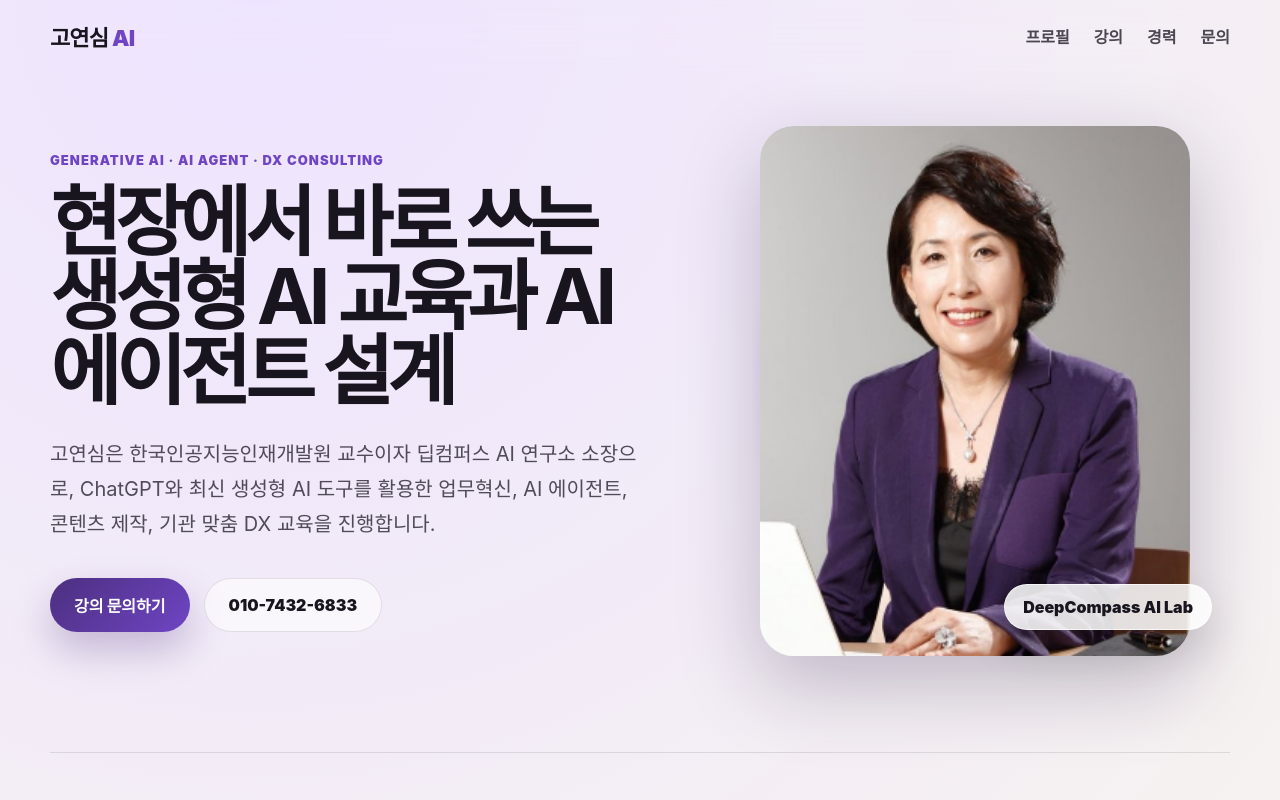
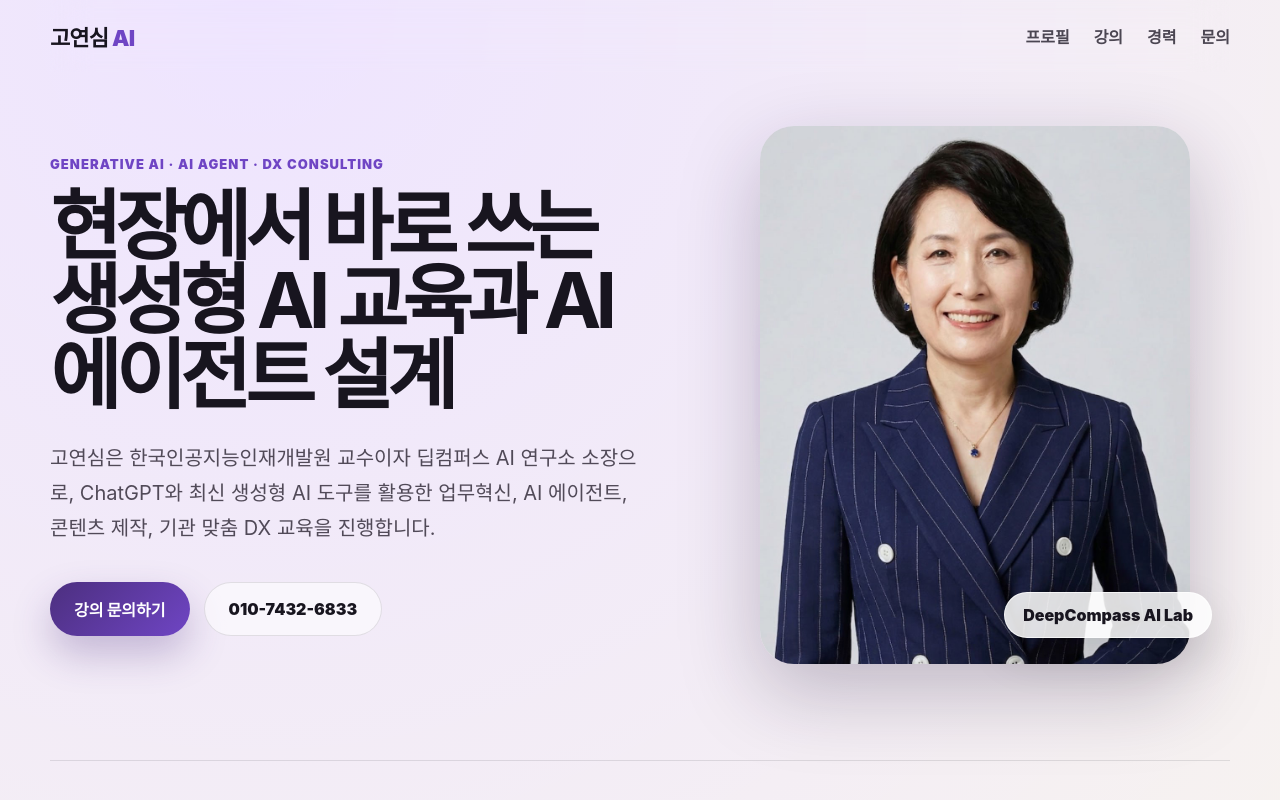
Before and after one commit to Shabley/goyeonsim-homepage, a React (Vite) app: page / in a window 1280 px wide. Shown: the top 800 px of the page. Built offline with nearby package versions, Linux system fonts and the light colour scheme; a web font is replaced by a local one.

Commit message:
Update profile photo

```diff
--- a/src/main.jsx
+++ b/src/main.jsx
@@ -86,7 +86,7 @@ function App() {
         </div>
         <div className="portraitCard">
           <div className="glow" />
-          <img src="/assets/goyeonsim-profile.png" alt="AI 전문가 고연심 프로필 사진" />
+          <img src="/assets/goyeonsim-profile.jpg" alt="AI 전문가 고연심 프로필 사진" />
           <div className="badge">DeepCompass AI Lab</div>
         </div>
       </section>
```
Also changed, not shown: public/assets/goyeonsim-profile.jpg (added).
